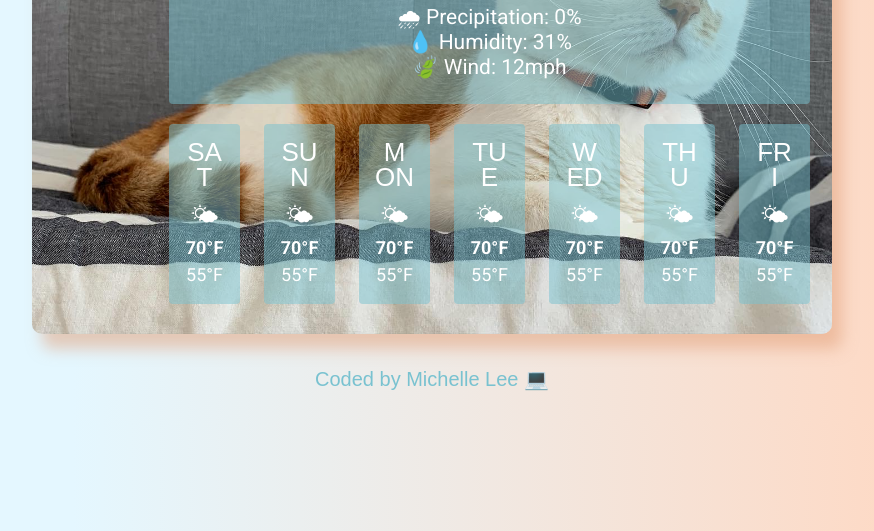
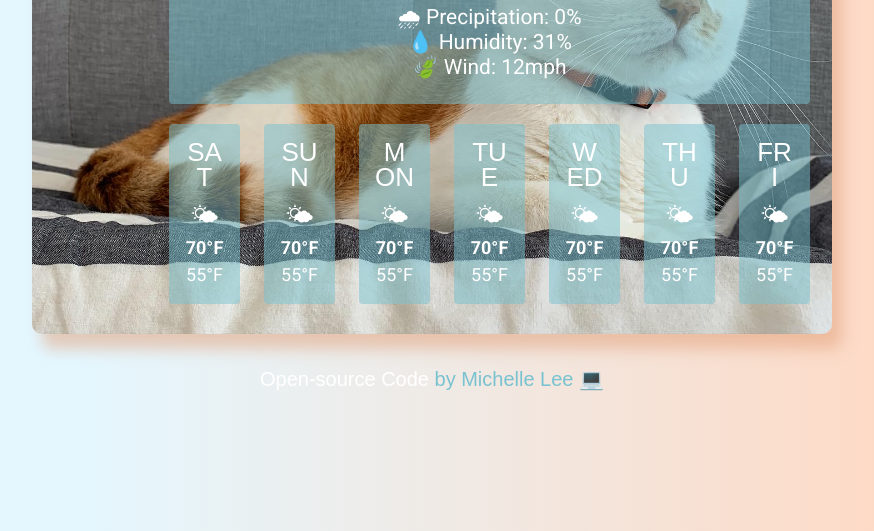
Before and after one commit to leem673/Weather-Project, a plain HTML site: page index.html in a window 1280 px wide. Shown: the part 269-800 px from the top of the page, without its empty margins (208-1082 px from the left). Drawn offline with nearby package versions, Linux system fonts and the light colour scheme; a web font is replaced by a local one.

Commit message:
Update index.html
Added Github repo link

```diff
--- a/index.html
+++ b/index.html
@@ -148,7 +148,7 @@
       </div>
     </div>
     <img src="miso.JPG" alt="cat" />
-    <p class="coder">Coded by Michelle Lee 💻</p>
+    <p class="coder"><a href="https://github.com/leem673/Weather-Project" target="_blank">Open-source Code</a> by Michelle Lee 💻</p>
     <script src="index.js"></script>
   </body>
 </html>
```
